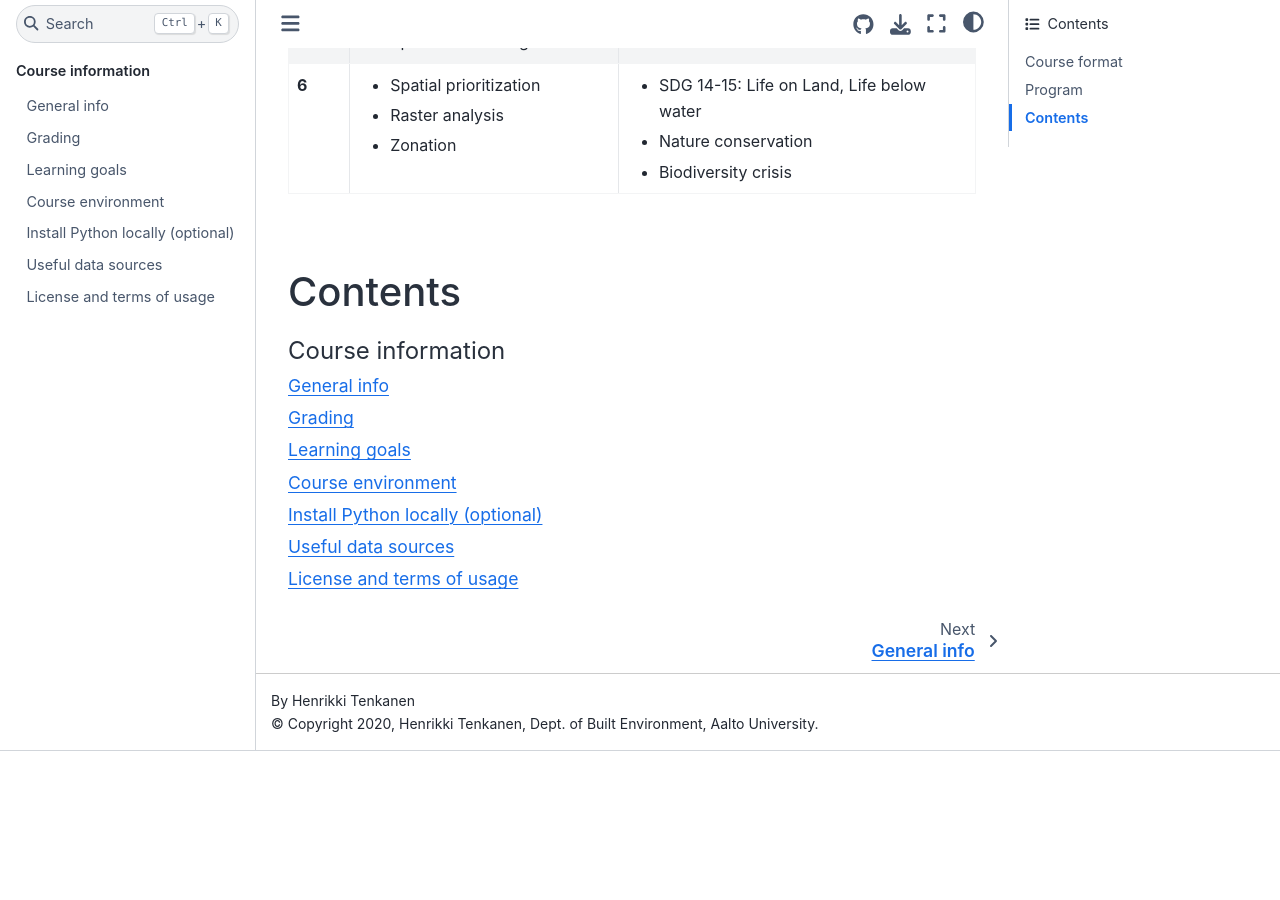
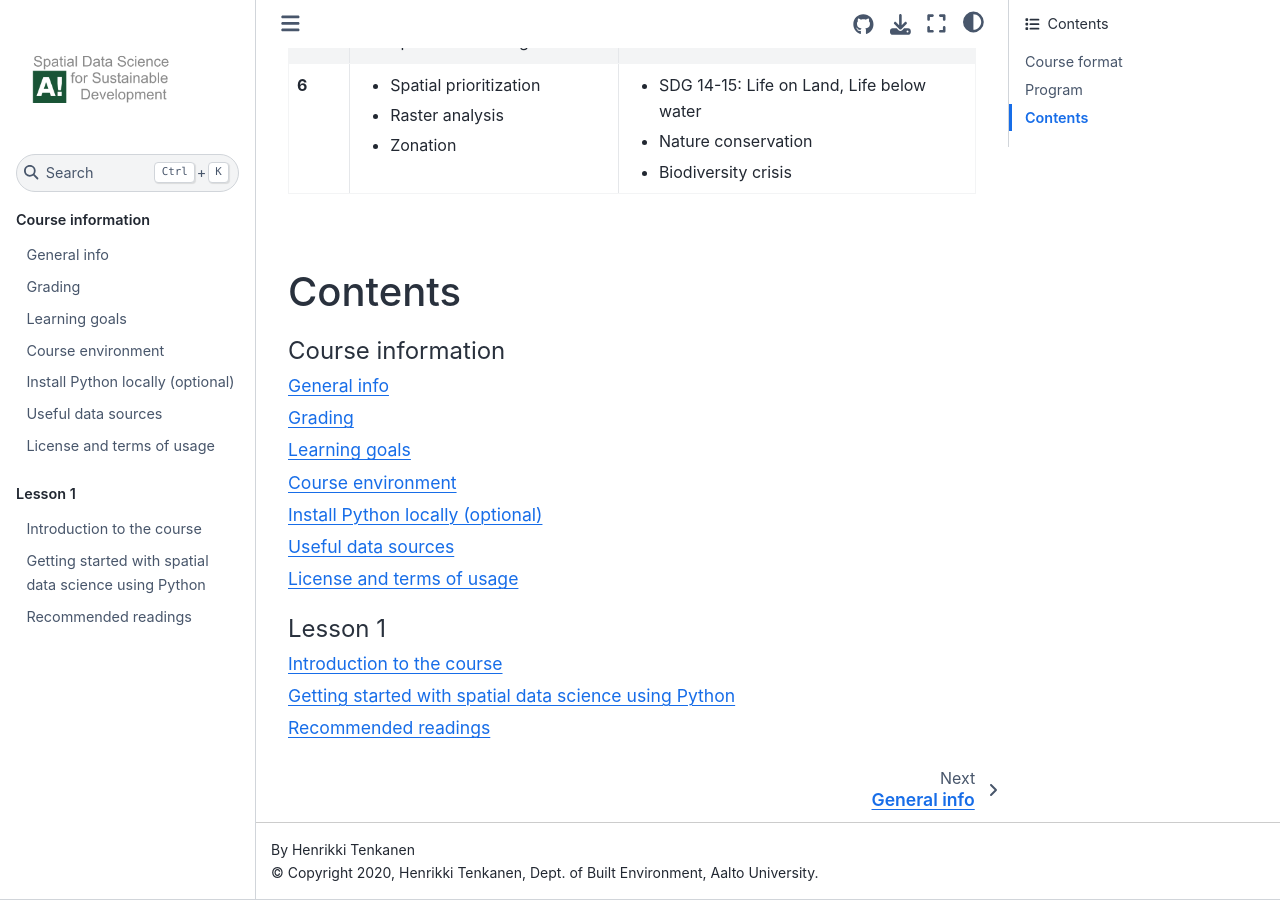
Before and after one commit to AaltoGIS/Sustainability-GIS, a Sphinx documentation site: the page built from source/index.rst, in a window 1280 px wide and 900 px high, scrolled down 3708 px. Built offline with Sphinx 7.4.7 and the Sphinx Book theme 1.1.4, drawn with Linux system fonts in a browser that asks for light colours; pages that are not in the unit, such as notebooks, are missing from menus; before the commit the page ends 4459 px from its top, so only the background shows below that.

Commit message:
Add lesson 1 materials.

```diff
--- a/source/index.rst
+++ b/source/index.rst
@@ -154,3 +154,12 @@
    course-info/create-python-gis-env
    course-info/resources
    course-info/License-terms
+
+
+.. toctree::
+   :maxdepth: 1
+   :caption: Lesson 1
+
+   lessons/L1/introduction
+   lessons/L1/intro-to-python-geostack.ipynb
+   lessons/L1/literature
--- /dev/null
+++ b/source/lessons/L1/literature.rst
@@ -0,0 +1,4 @@
+Recommended readings
+====================
+
+Add recommended articles.
```
Also changed, not shown: source/lessons/L1/introduction.rst (added, +8 -0 lines), source/lessons/L1/intro-to-python-geostack.ipynb (added).
